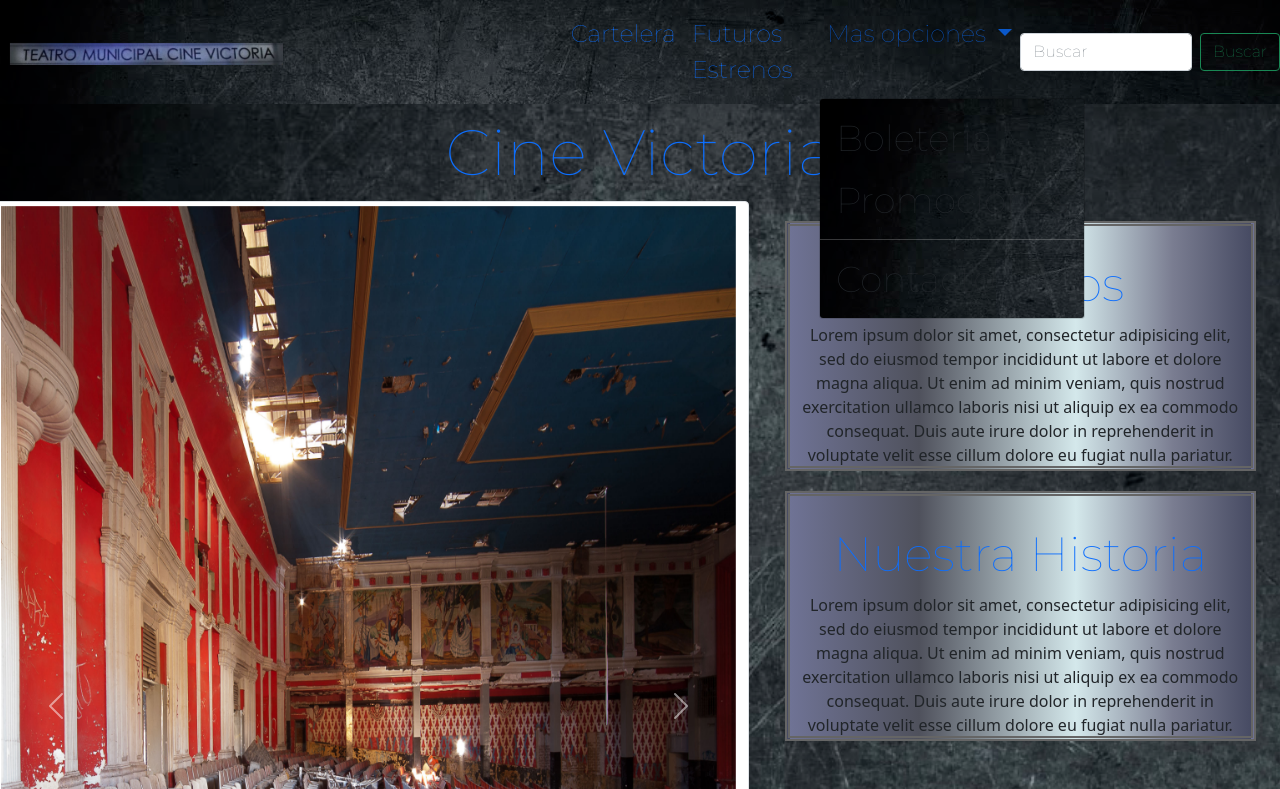
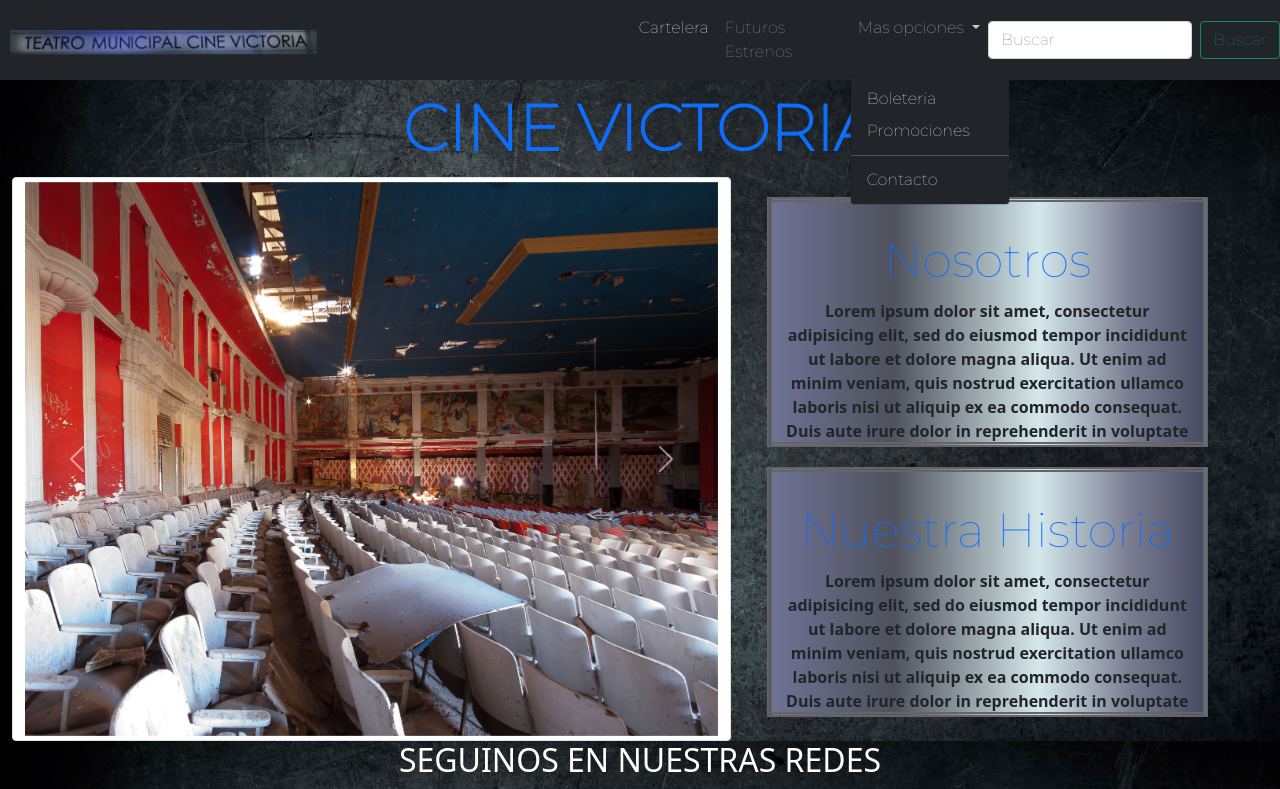
Before and after one commit to rus0kom/codergit123, a plain HTML site: page index.html in a window 1280 px wide. Both pictures are taken after a click on the button "Mas opciones". Shown: the top 789 px of the page. Drawn offline with nearby package versions, Linux system fonts and the light colour scheme.

Commit message:
arreglos

```diff
--- a/css/style.css
+++ b/css/style.css
@@ -6,6 +6,7 @@ h3
 h4{
 	font-family: 'Montserrat', sans-serif;
 	margin: 10px 0;
+	<strong>
 }
 
 h1{
@@ -54,15 +55,23 @@ li:first-child{
 body {
 	background-image: url(../assets/img/fondo.png);
 	background-size: cover;
+	height: 100vh;
 }
 
 /*nav */
 #botonera{
 	font-family: 'Montserrat', sans-serif;
-	font-size: 1.5em;
-	background-image: url(../assets/img/fondo.png);
 	color: white;
 }
+
+.nav-link{
+color: white;
+}
+
+.dropdown-item{
+color: white;
+}
+
 
 /* botonera */
 
@@ -71,6 +80,7 @@ body {
 	animation-name: shake;
 	animation-duration: 10s;
 }
+
 
 /* formulario */
 #formulario{
@@ -133,10 +143,6 @@ body {
 	height: 100px;
 }
 
-#carrusel img{
-	width: 800px;
-	height: 1000px;
-}
 
 /* media queries */
 
--- a/index.html
+++ b/index.html
@@ -19,7 +19,7 @@
   </head>
   <body>
 <!-- inicia nav -->
-  <nav class="navbar navbar-expand-md backNav" id="botonera">
+  <nav class="navbar navbar-expand-md navbar-dark bg-dark" id="botonera">
     <a class="navbar-brand" href="./index.html">
       <img src="assets/img/logo.png" alt="logo cine" class="w-50">
     </a>
@@ -38,7 +38,7 @@
           <a class="nav-link dropdown-toggle" href="#" id="navbarDropdown" role="button" data-bs-toggle="dropdown" aria-expanded="false">
             Mas opciones
           </a>
-          <ul class="dropdown-menu" aria-labelledby="navbarDropdown" id="botonera">
+          <ul class="dropdown-menu navbar-dark bg-dark" aria-labelledby="navbarDropdown" id="botonera">
             <li><a class="dropdown-item" href="views/boleteria.html">Boleteria</a></li>
             <li><a class="dropdown-item" href="views/preciopromo.html">Promociones</a></li>
             <li><hr class="dropdown-divider"></li>
@@ -53,9 +53,9 @@
     </div>
 </nav>
 <!-- termina nav -->
-<h1 class="text-primary text-center">Cine Victoria</h1>
+<h1 class="text-primary text-center text-uppercase"><strong>Cine Victoria<strong></h1>
 <!-- empieza main -->
-<main class="row">
+<main class="container-fluid row">
 <section class="col-xl-7 img-thumbnail" id="carrusel">
 <div id="carouselExampleControlsNoTouching" class="carousel slide" data-bs-touch="false" data-bs-interval="false">
   <div class="carousel-inner">
```
Also changed, not shown: views/boleteria.html (+4 -4 lines), views/cartelera.html (+3 -3 lines), views/futurosestrenos.html (+3 -3 lines), views/preciopromo.html (+5 -5 lines).
